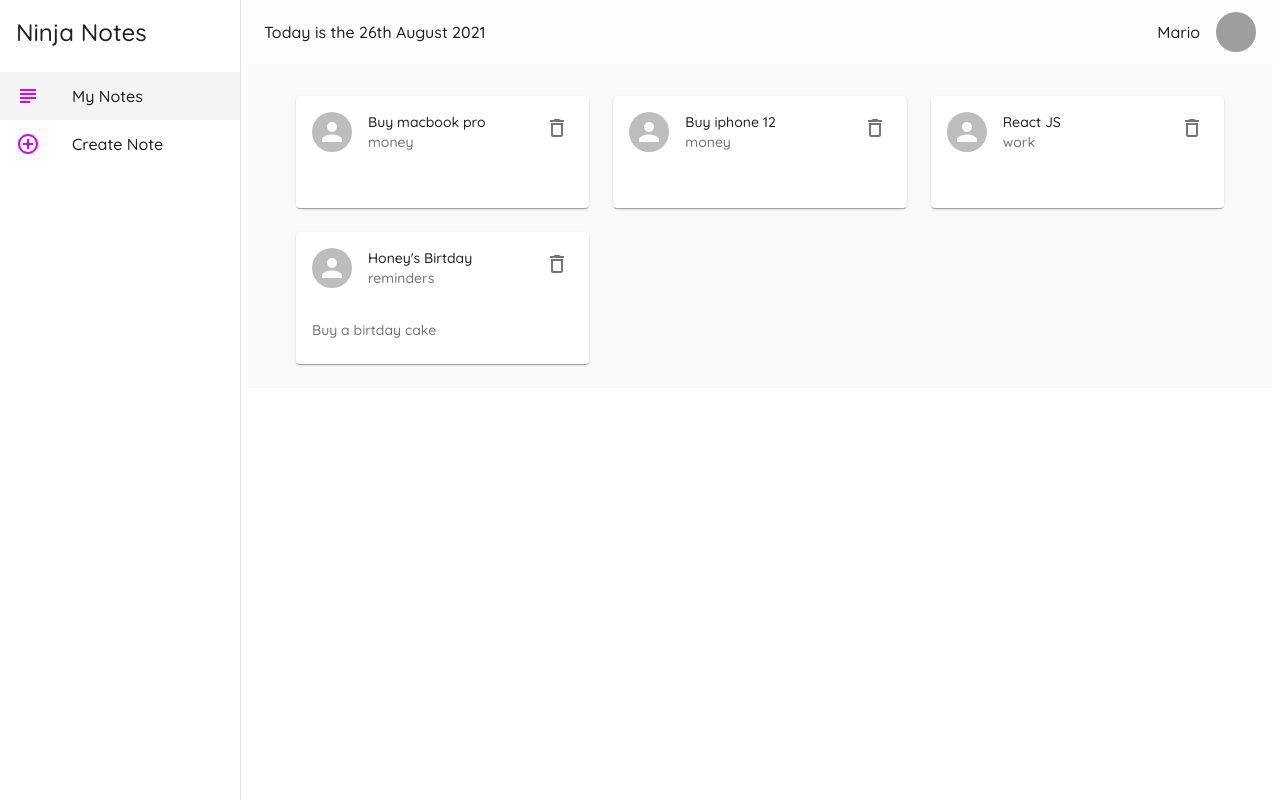
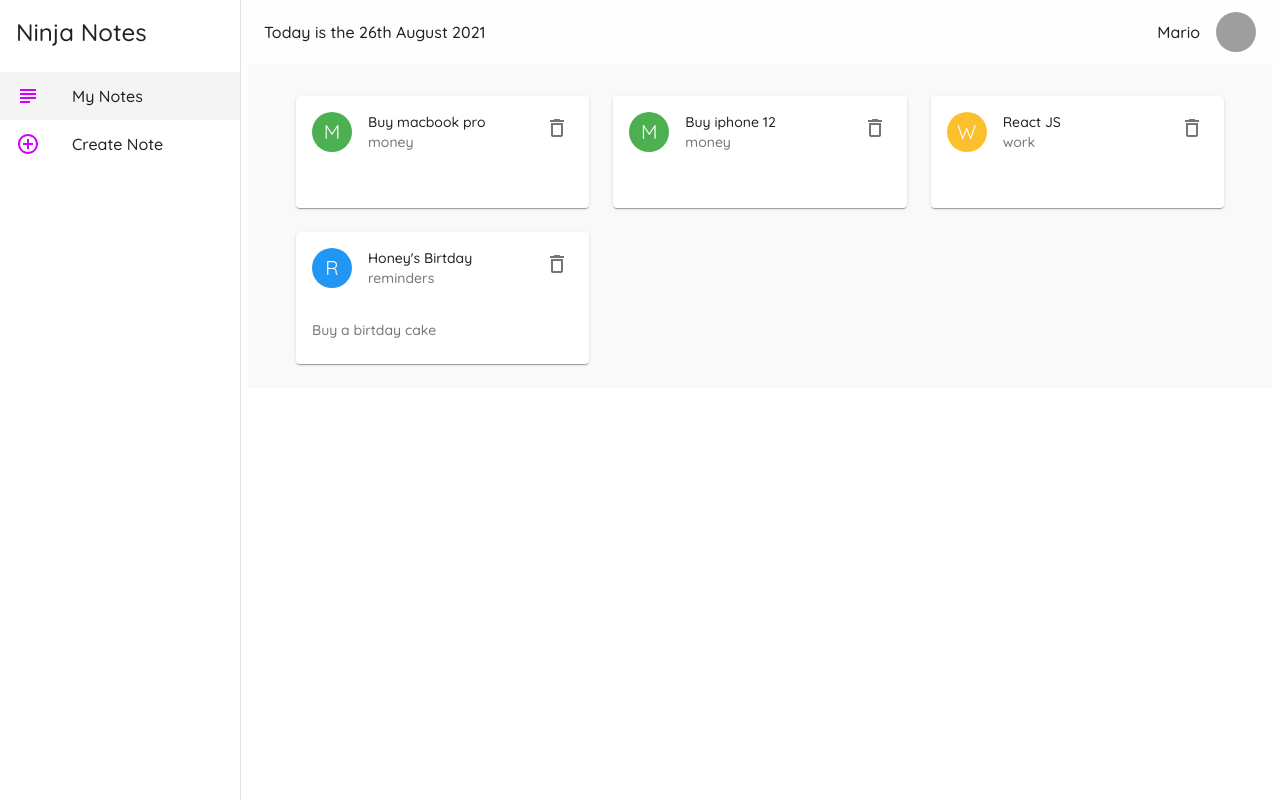
Before and after one commit to yayanrw/react-notesapp-materialui, a React (Create React App) app: page / in a window 1280 px wide. Built offline with nearby package versions, Linux system fonts and the light colour scheme; data requests are answered from the project's data file; grey boxes are pictures that could not be loaded.

Commit message:
mod card fix

```diff
--- a/src/components/NoteCard.js
+++ b/src/components/NoteCard.js
@@ -1,26 +1,46 @@
-import {
-  Avatar,
-  Card,
-  CardContent,
-  CardHeader,
-  IconButton,
-  Typography,
-} from "@material-ui/core";
-import { DeleteOutline } from "@material-ui/icons";
 import React from "react";
+import Card from "@material-ui/core/Card";
+import CardHeader from "@material-ui/core/CardHeader";
+import CardContent from "@material-ui/core/CardContent";
+import IconButton from "@material-ui/core/IconButton";
+import Typography from "@material-ui/core/Typography";
+import DeleteOutlined from "@material-ui/icons/DeleteOutlined";
+import { makeStyles } from "@material-ui/core";
+import Avatar from "@material-ui/core/Avatar";
+import { yellow, green, pink, blue } from "@material-ui/core/colors";
 
-function NoteCard({ note, handleDelete }) {
+const useStyles = makeStyles({
+  avatar: {
+    backgroundColor: (note) => {
+      if (note.category === "work") {
+        return yellow[700];
+      }
+      if (note.category === "money") {
+        return green[500];
+      }
+      if (note.category === "todos") {
+        return pink[500];
+      }
+      return blue[500];
+    },
+  },
+});
+
+export default function NoteCard({ note, handleDelete }) {
+  const classes = useStyles(note);
+
   return (
     <div>
       <Card elevation={1}>
         <CardHeader
-          avatar={<Avatar aria-label="recipe"></Avatar>}
+          avatar={
+            <Avatar className={classes.avatar}>
+              {note.category[0].toUpperCase()}
+            </Avatar>
+          }
           action={
-            <IconButton
-              aria-label="delete"
-              onClick={() => handleDelete(note.id)}
-            >
-              <DeleteOutline />
+            <IconButton onClick={() => handleDelete(note.id)}>
+              <DeleteOutlined />
             </IconButton>
           }
           title={note.title}
@@ -35,5 +55,3 @@ function NoteCard({ note, handleDelete }) {
     </div>
   );
 }
-
-export default NoteCard;
```
